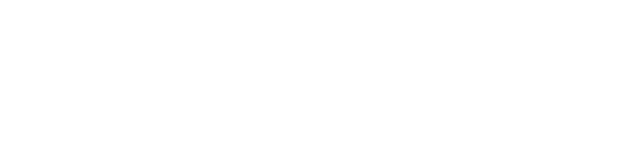
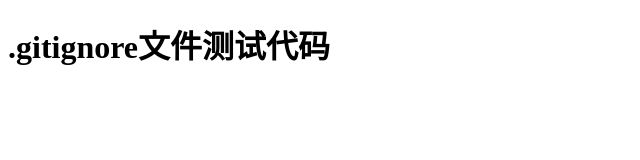
Before and after one commit to rui-commits/-, a plain HTML site: page index.html in a window 1280 px wide. Shown: the whole page, without its empty margins (0-640 px from the left). Drawn offline with Linux system fonts and the light colour scheme.

Commit message:
gitignore测试提交

```diff
--- a/index.html
+++ b/index.html
@@ -8,7 +8,7 @@
 </head>
 
 <body>
-
+    <h1>.gitignore文件测试代码</h1>
 </body>
 
 </html>
```
Also changed, not shown: 1 other file.
